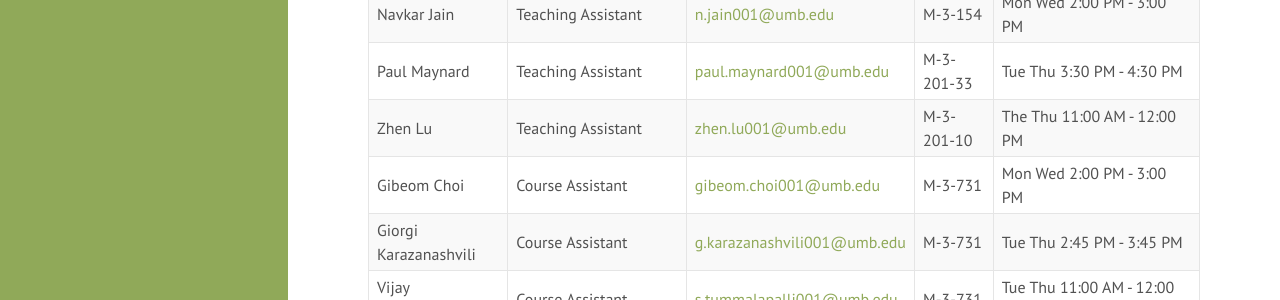
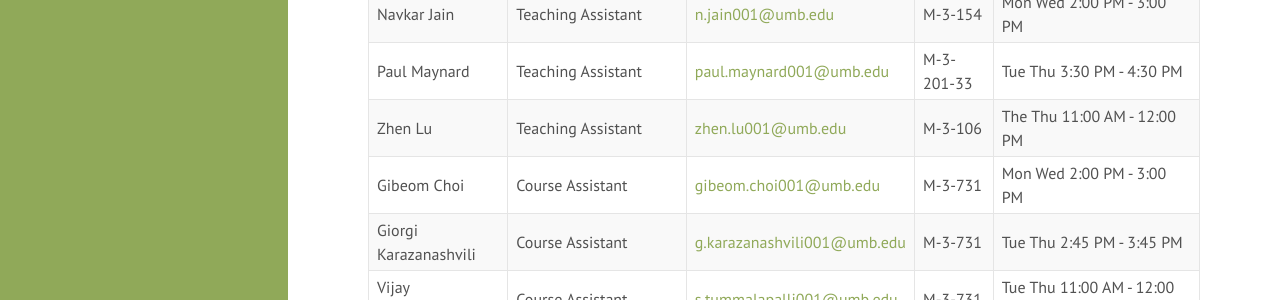
Before and after one commit to swamiiyer/swamiiyer.github.io, a Jekyll site: the page built from _pages/cs210/course_info.md, in a window 1280 px wide and 900 px high, scrolled down 481 px. Shown: the part 154-454 px from the top of the window. Built offline with Jekyll 4.4.1, drawn with Linux system fonts in a browser that asks for light colours.

Commit message:
Changed Zhen's office location

```diff
--- a/_pages/cs210/course_info.md
+++ b/_pages/cs210/course_info.md
@@ -19,7 +19,7 @@ Students who successfully complete this course will be able to confidently imple
 | Swami Iyer | Instructor | [siyer@cs.umb.edu](mailto:siyer@cs.umb.edu) | M-3-201-14 | In-person: Tue Thu 10:00 AM - 12:00 PM<br/> Remote: Wed 10:00 AM - 12:00 PM ([Zoom link](https://umassboston.zoom.us/j/8790346943?pwd=N1VCR0RnbnJhNVpBZEprbmdFcVF0Zz09)) |
 | Navkar Jain | Teaching Assistant | [n.jain001@umb.edu](mailto:n.jain001@umb.edu) | M-3-154 | Mon Wed 2:00 PM - 3:00 PM |
 | Paul Maynard | Teaching Assistant | [paul.maynard001@umb.edu](mailto:paul.maynard001@umb.edu) | M-3-201-33 | Tue Thu 3:30 PM - 4:30 PM |
-| Zhen Lu | Teaching Assistant | [zhen.lu001@umb.edu](mailto:zhen.lu001@umb.edu) | M-3-201-10 | The Thu 11:00 AM - 12:00 PM |
+| Zhen Lu | Teaching Assistant | [zhen.lu001@umb.edu](mailto:zhen.lu001@umb.edu) | M-3-106 | The Thu 11:00 AM - 12:00 PM |
 | Gibeom Choi | Course Assistant | [gibeom.choi001@umb.edu](mailto:gibeom.choi001@umb.edu) | M-3-731 | Mon Wed 2:00 PM - 3:00 PM |
 | Giorgi Karazanashvili | Course Assistant | [g.karazanashvili001@umb.edu](mailto:g.karazanashvili001@umb.edu) | M-3-731 | Tue Thu 2:45 PM - 3:45 PM |
 | Vijay Tummalapalli | Course Assistant | [s.tummalapalli001@umb.edu](mailto:s.tummalapalli001@umb.edu) | M-3-731 | Tue Thu 11:00 AM - 12:00 PM |
```
